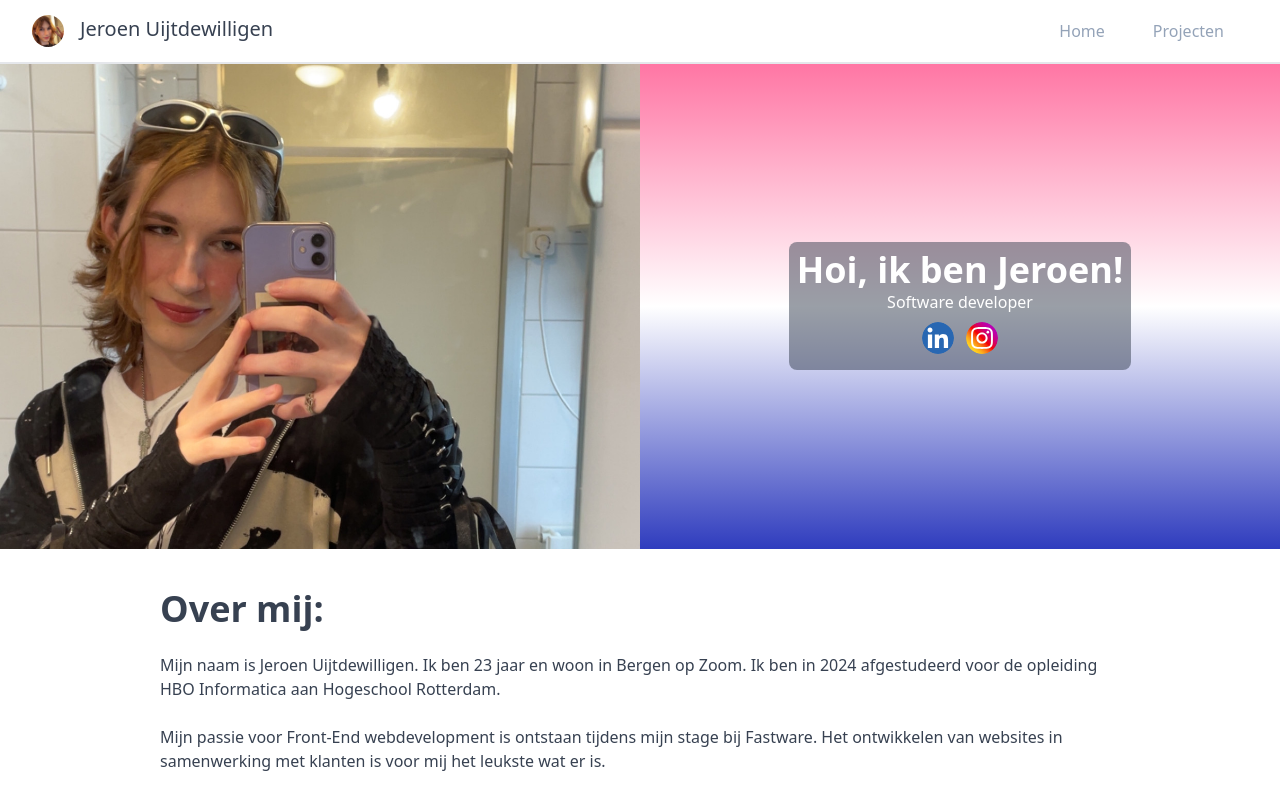
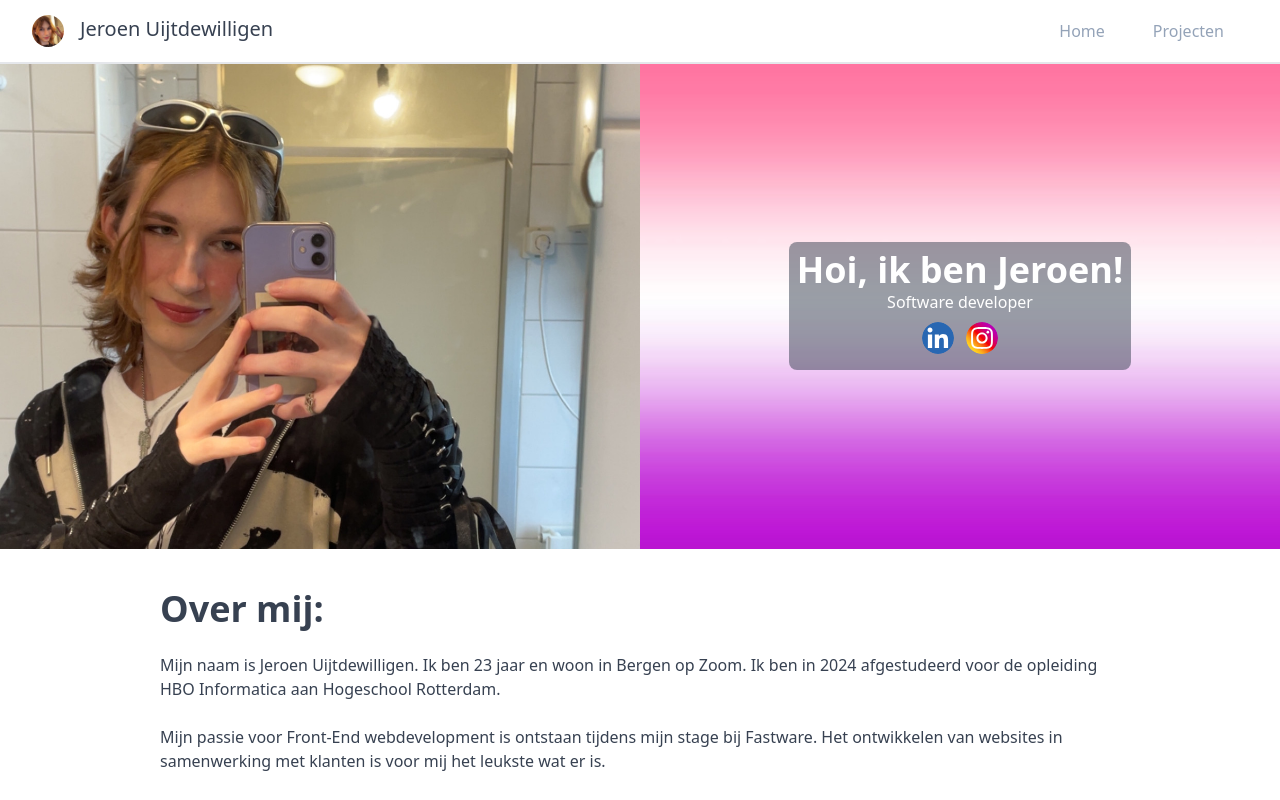
Before and after one commit to JeroenUijt/portfolio-website-oud, a React (Vite) app: page /home in a window 1280 px wide. Shown: the top 800 px of the page. Built offline with nearby package versions, Linux system fonts and the light colour scheme.

Commit message:
added gradient as bg img

```diff
--- a/src/pages/HomePage.tsx
+++ b/src/pages/HomePage.tsx
@@ -11,7 +11,7 @@ const HomePage: FC = () => {
           <div className="overflow-hidden">
             <img className="object-cover w-full" src="/images/JeroenUijt.jpeg" alt="Ikzeluf" />
           </div>
-          <div className="flex justify-center bg-gradient-to-t from-[#2F3CBE] via-[#000000] via-[#C011D7] via-[#FFFFFF] to-[#FF76A4] p-4">
+          <div className="flex justify-center bg-[url(/images/gradient.jpg)] p-4">
             <div className="self-center rounded-lg bg-gray-700 bg-opacity-50 p-2 text-center text-white">
               <h1 className="text-4xl font-semibold">Hoi, ik ben Jeroen!</h1>
               <h4>Software developer</h4>
```
Also changed, not shown: public/images/gradient.jpg (added).
